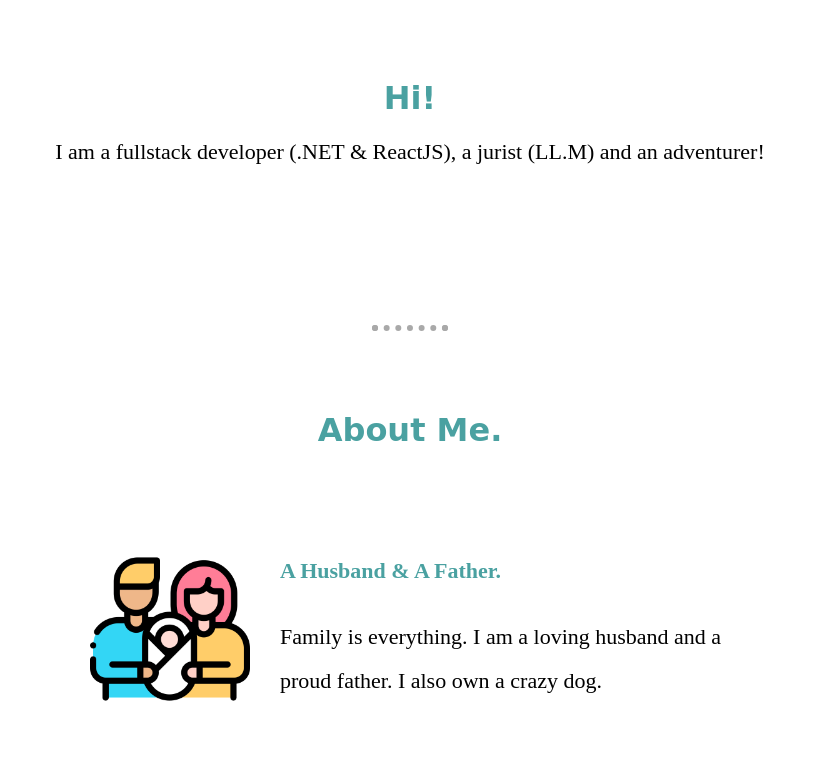
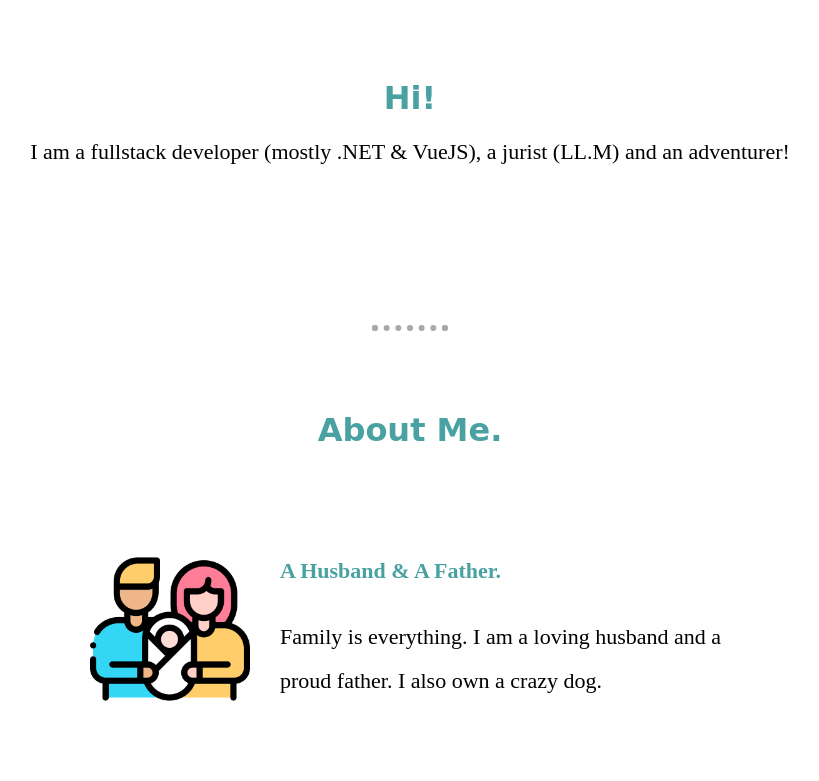
Before and after one commit to tomer265/CV, a plain HTML site: page index.html in a window 1280 px wide. Shown: the part 1140-1921 px from the top of the page, without its empty margins (230-1049 px from the left). Drawn offline with Linux system fonts and the light colour scheme; a web font is replaced by a local one.

Commit message:
Update index.html

```diff
--- a/index.html
+++ b/index.html
@@ -27,7 +27,7 @@
         <div class="profile">
           <img id='profile-pic' src="images/profile-pic.JPG" alt="profile-pic">
           <h2 class=about-header>Hi!</h2>
-          <p>I am a fullstack developer (.NET & ReactJS), a jurist (LL.M) and an adventurer!</p>
+          <p>I am a fullstack developer (mostly .NET & VueJS), a jurist (LL.M) and an adventurer!</p>
         </div>
         <hr>
         <div class="skills">
```
